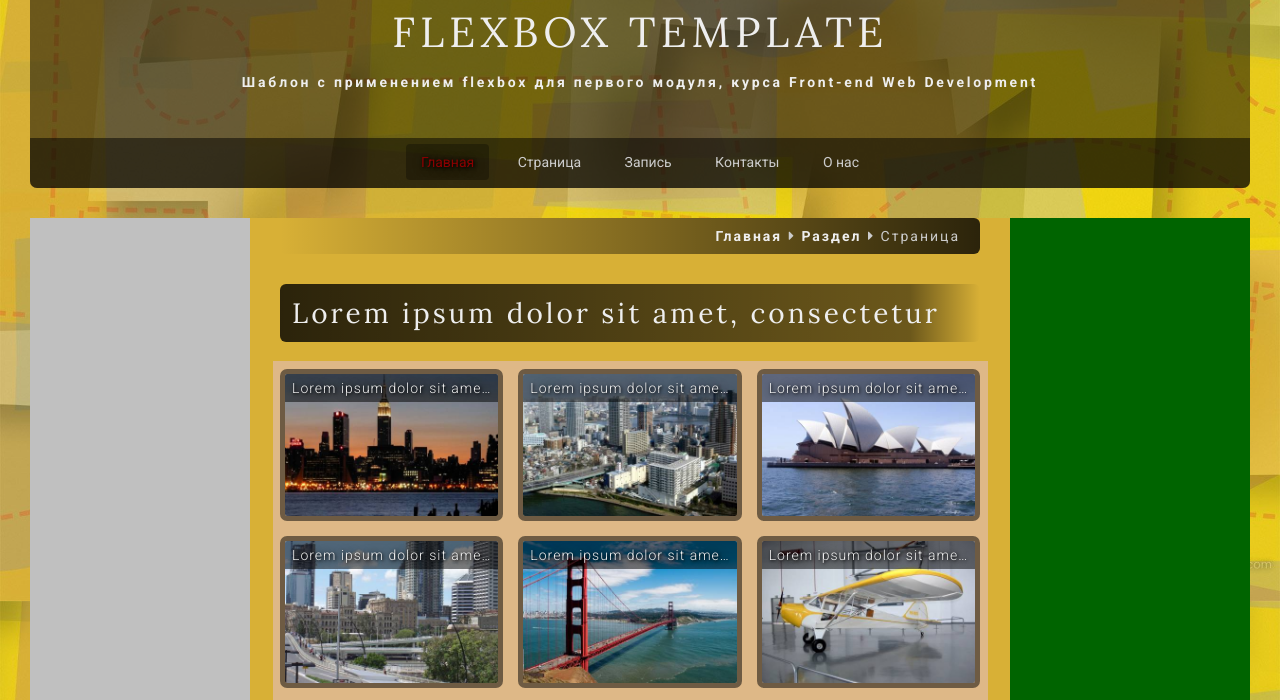
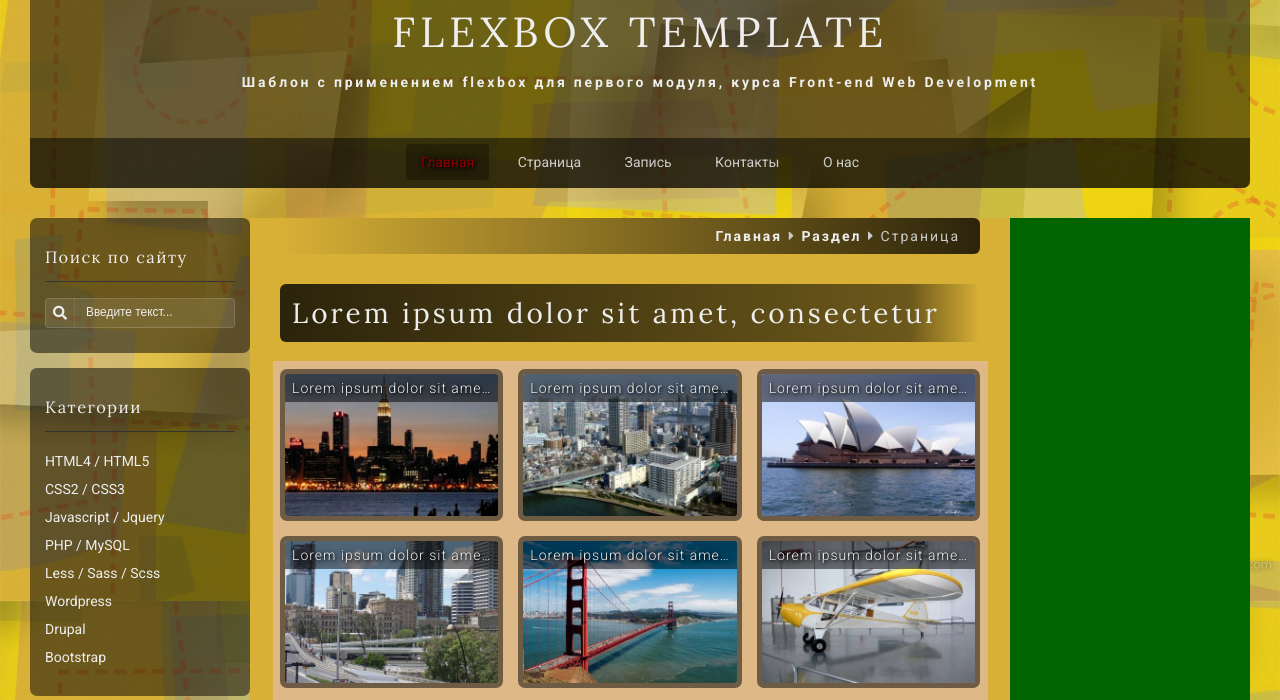
Before and after one commit to OlgaLavrishcheva/flexbox-template, a website: page index.html in a window 1280 px wide. Shown: the part 199-899 px from the top of the page. Drawn offline with Linux system fonts and the light colour scheme.

Commit message:
aside-left created

```diff
--- a/assets/scss/_common.scss
+++ b/assets/scss/_common.scss
@@ -3,8 +3,6 @@
 }
 
 body {
-  //width: 100%;
-  //max-width: 1380px;
   margin: 0 auto;
   padding: 0 30px;
   transition: opacity 1s ease 0s;
@@ -19,9 +17,23 @@ html {
   font-family: "Roboto", sans-serif;
   font-size: 14px;
   left: 1.5rem;
-  //overflow: scroll;
 }
 
 .content-container {
   display: flex;
 }
+
+.widget {
+  padding: 25px 15px;
+  margin-bottom: 15px;
+  line-height: 2em;
+  color: $color-gray;
+
+  h3 {
+    font-family: $font-header;
+    font-weight: 300;
+    letter-spacing: 1.5px;
+    margin: 0;
+  }
+  @include block-form;
+}
--- a/assets/scss/_mixins.scss
+++ b/assets/scss/_mixins.scss
@@ -36,6 +36,12 @@
   -webkit-line-clamp: 4;
 }
 
+@mixin block-form {
+  border-radius: 7px;
+  color: $color-light;
+  @include bg-color;
+}
+
 @mixin text-shadow {
   text-shadow: 1px 1px 3px $color-dark, 1px 1px 10px $color-dark;
 }
--- a/assets/scss/aside/_left.scss
+++ b/assets/scss/aside/_left.scss
@@ -1,6 +1,87 @@
 .aside-left {
-  min-width: 220px;
-  background-color: silver;
+  flex: 0 0 220px;
+  margin-bottom: 15px;
   height: auto;
   order: 1;
+
+  h3 {
+    border-bottom: 1px solid #333333;
+    padding-bottom: 10px;
+    margin-bottom: 15px;
+  }
+
+  .widget-search {
+    form {
+      position: relative;
+    }
+
+    &__input {
+      width: 100%;
+      padding: 7px 8px 7px 40px;
+      text-overflow: ellipsis;
+      color: $color-gray;
+      border: 1px solid rgba(238, 238, 238, 0.15);
+      border-radius: 4px;
+      background: rgba(238, 238, 238, 0.1);
+      font-size: 0.85rem;
+    }
+
+    ::-webkit-input-placeholder {
+      color: $color-light;
+    }
+
+    :-moz-placeholder {
+      color: $color-light;
+    }
+
+    ::-moz-placeholder {
+      color: $color-light;
+    }
+
+    :-ms-input-placeholder {
+      color: $color-light;
+    }
+
+    &__submit {
+      position: absolute;
+      top: 1px;
+      bottom: 1px;
+      left: 1px;
+      padding: 5px 7px;
+      cursor: pointer;
+      color: $color-light;
+      border: none;
+      border-right: 1px solid rgba(238, 238, 238, 0.1);
+      background-color: transparent;
+    }
+
+  }
+
+  .widget-categories {
+
+    &__list {
+      padding: 0;
+      margin-bottom: 0;
+    }
+
+    &__item {
+      list-style: none;
+
+      a {
+        color: $color-light;
+        text-decoration: none;
+        transition: padding-left 0.5s;
+      }
+
+      &:hover {
+        a {
+          padding-left: 10px;
+          color: $color-accent;
+          @include text-shadow;
+        }
+        background: rgba(0, 0, 0, 0.5);
+        border-radius: 4px;
+      }
+    }
+  }
 }
--- a/assets/scss/main/_main-content-item.scss
+++ b/assets/scss/main/_main-content-item.scss
@@ -33,21 +33,17 @@
     position: absolute;
     top: 0;
     left: 0;
-    display: block;
-    overflow: hidden;
-    width: 100%;
     margin: 0;
     padding: 7px;
     text-align: center;
-    white-space: nowrap;
     letter-spacing: 1px;
-    text-overflow: ellipsis;
     color: #eeeeee;
     background-color: rgba(0, 0, 0, 0.5);
     text-shadow: 1px 1px 3px #000000, 1px 1px 10px #000000;
     font-size: 1rem;
     font-weight: 300;
     line-height: 1em;
+    @include text-shortener;
   }
 
   &__excerpt {
--- a/index.html
+++ b/index.html
@@ -194,7 +194,36 @@
             </div>
         </div>
     </main>
-    <aside class="aside-left"></aside>
+    <aside class="aside-left">
+        <div class="widget widget-search">
+            <h3>Поиск по сайту</h3>
+            <form method="get" action="#">
+                <input class="widget-search__input" type="text" placeholder="Введите текст...">
+                <button class="widget-search__submit" type="submit">
+                    <i class="fas fa-search"></i>
+                </button>
+            </form>
+        </div>
+
+        <div class="widget widget-categories">
+            <h3>Категории</h3>
+            <ul class="widget-categories__list">
+                <li class="widget-categories__item"><a href="#">HTML4 / HTML5</a></li>
+                <li class="widget-categories__item"><a href="#">CSS2 / CSS3</a></li>
+                <li class="widget-categories__item"><a href="#">Javascript / Jquery</a></li>
+                <li class="widget-categories__item"><a href="#">PHP / MySQL</a></li>
+                <li class="widget-categories__item"><a href="#">Less / Sass / Scss</a></li>
+                <li class="widget-categories__item"><a href="#">Wordpress</a></li>
+                <li class="widget-categories__item"><a href="#">Drupal</a></li>
+                <li class="widget-categories__item"><a href="#">Bootstrap</a></li>
+            </ul>
+        </div>
+
+        <div class="widget widget-text">
+            <h3>О шаблоне</h3>
+            <p>Шаблон разработан для изучения адаптивной верстки на HTML5, оформления с помощью CSS3, подключения готовых библиотек и плагинов Jquery.</p>
+        </div>
+    </aside>
     <aside class="aside-right"></aside>
 </div>
 
```
Also changed, not shown: assets/css/style.css.
